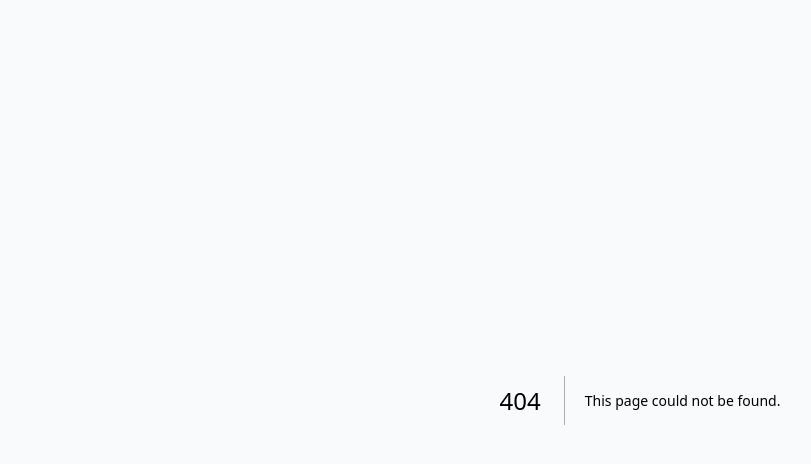
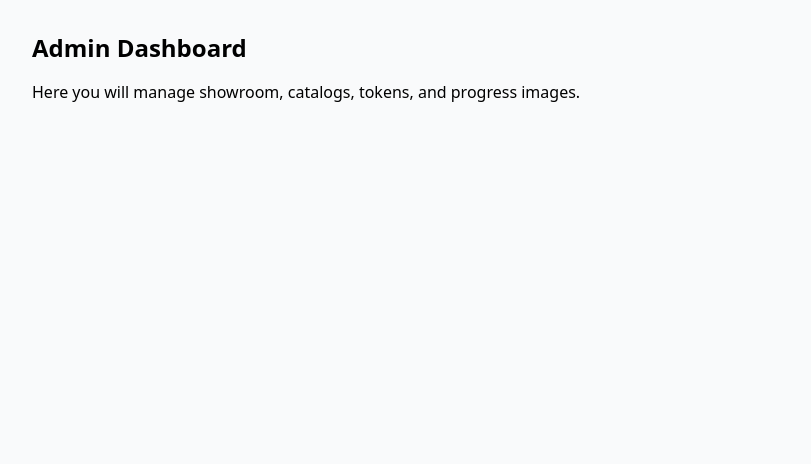
Before and after one commit to ihedioranmapromise-dev/OKMADE-FUNITURE-WEBSITE-, a Next.js app: page /admin/dashboard in a window 1280 px wide. Before the commit this address had no page. Shown: the top 464 px of the page, without its empty margins (0-811 px from the left). Built offline with nearby package versions, Linux system fonts and the light colour scheme.

Commit message:
Create AdminDashboard component for admin page

```diff
--- /dev/null
+++ b/app/admin/dashboard/page.js
@@ -0,0 +1,8 @@
+export default function AdminDashboard() {
+  return (
+    <div className="p-8">
+      <h1 className="text-2xl font-bold">Admin Dashboard</h1>
+      <p className="mt-4">Here you will manage showroom, catalogs, tokens, and progress images.</p>
+    </div>
+  );
+}
```
